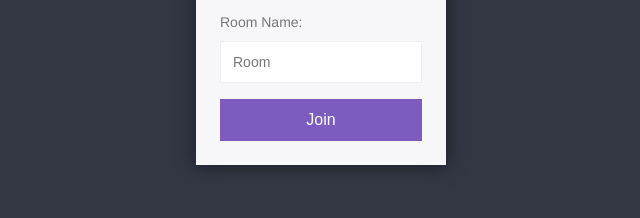
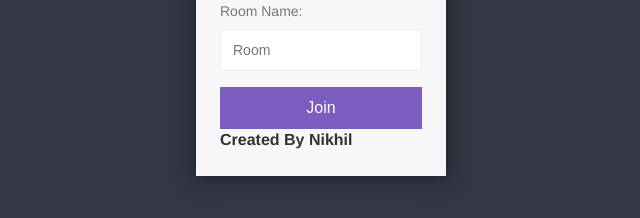
Before and after one commit to nikhilmaguwala/Chat-App, a plain HTML site: page public/index.html in a window 1280 px wide. Shown: the part 478-696 px from the top of the page, without its empty margins (319-959 px from the left). Drawn offline with Linux system fonts and the light colour scheme.

Commit message:
Init Commit2

```diff
--- a/public/index.html
+++ b/public/index.html
@@ -20,6 +20,7 @@
                 <input type="text" name="room" placeholder="Room" required>
 
                 <button>Join</button>
+                <h4>Created By Nikhil</h4>
             </form>
         </div>
     </div>
```
